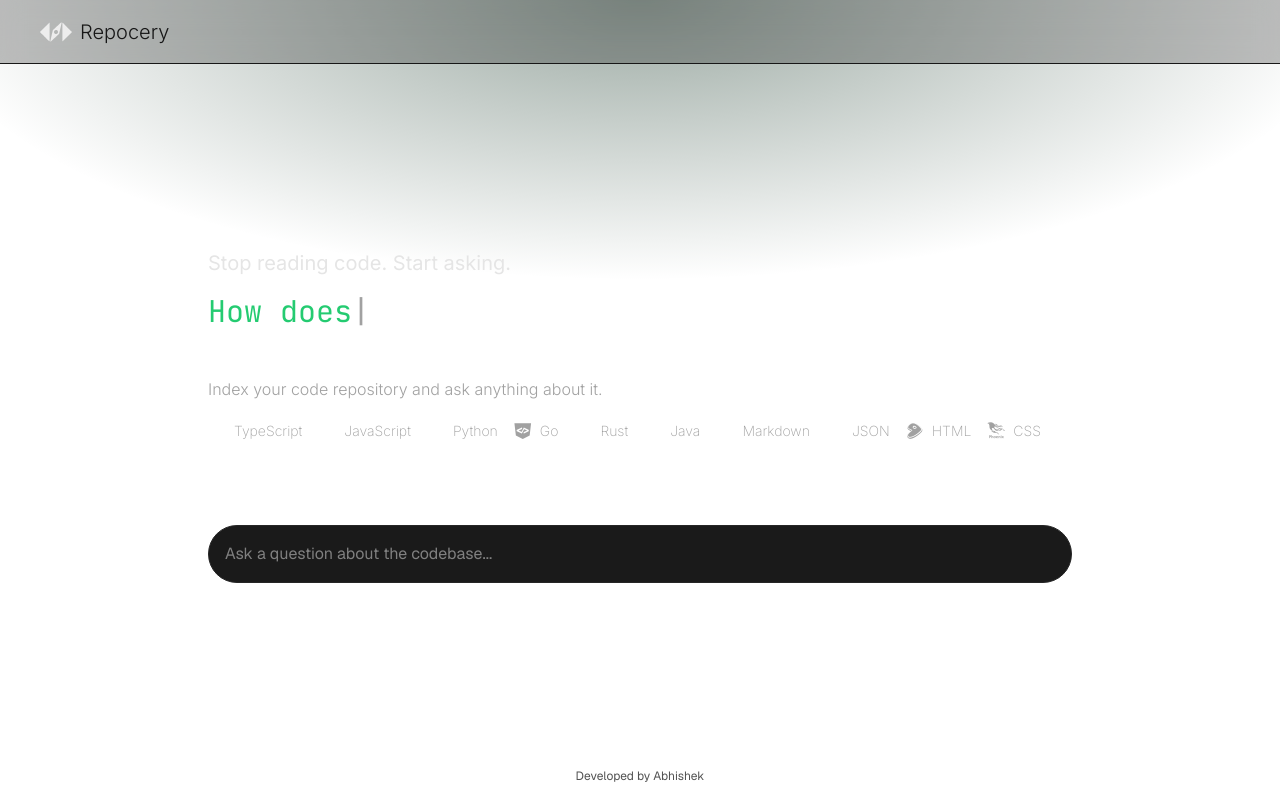
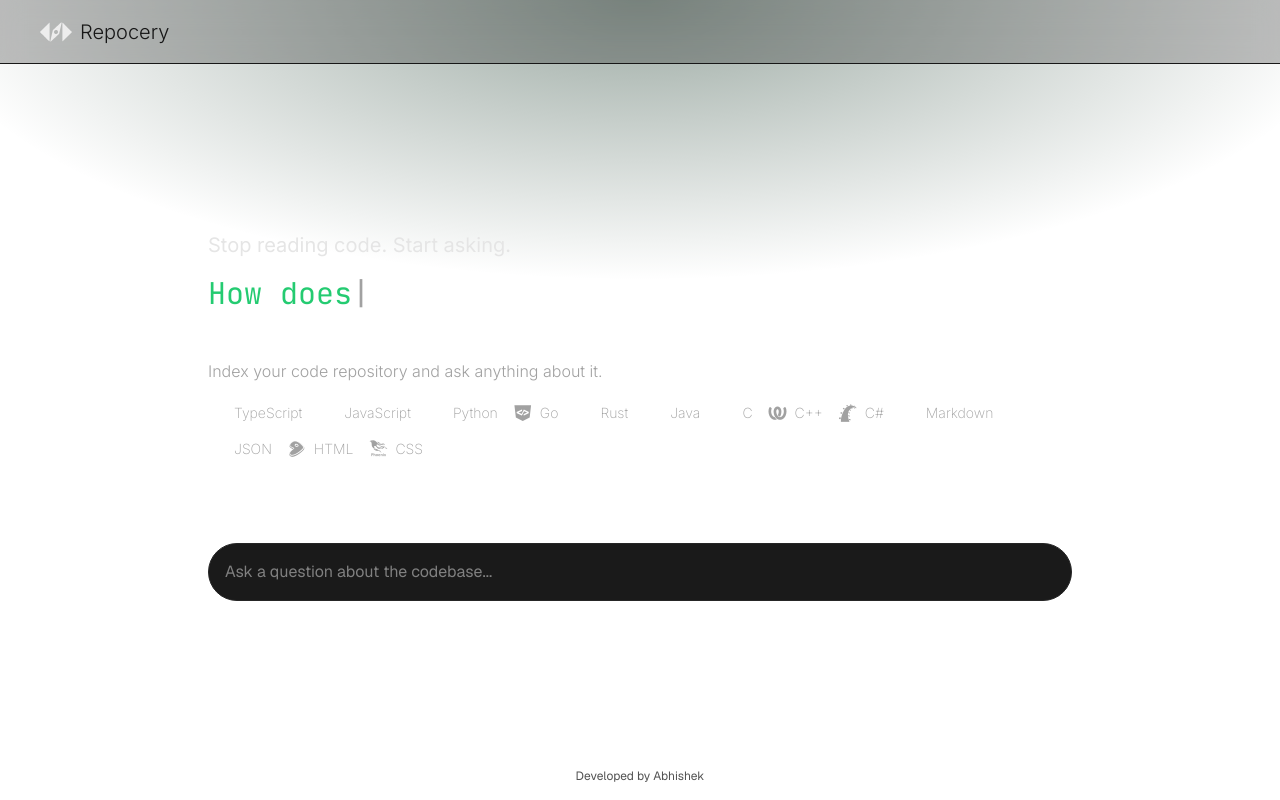
Before and after one commit to sonuoso/rag-project-explorer, a Next.js app: page / in a window 1280 px wide. Built offline with nearby package versions, Linux system fonts and the light colour scheme.

Commit message:
feat: add support for C, C++ and C#

```diff
--- a/components/Homeface.tsx
+++ b/components/Homeface.tsx
@@ -9,6 +9,9 @@ export default function Homeface() {
     { iconClass: "devicon-go-original-wordmark", label: "Go" },
     { iconClass: "devicon-rust-plain", label: "Rust" },
     { iconClass: "devicon-java-plain", label: "Java" },
+    { iconClass: "devicon-c-original", label: "C" },
+    { iconClass: "devicon-cplusplus-plain", label: "C++" },
+    { iconClass: "devicon-csharp-plain", label: "C#" },
     { iconClass: "devicon-markdown-plain", label: "Markdown" },
     { iconClass: "devicon-json-plain", label: "JSON" },
     { iconClass: "devicon-html5-plain", label: "HTML" },
--- a/lib/ingest.ts
+++ b/lib/ingest.ts
@@ -11,7 +11,10 @@ const ALLOWED_EXTENSIONS = new Set<string>([
     ".md",
     ".json",
     ".html",
-    ".css"
+    ".css",
+    ".c",
+    ".cpp",
+    ".cs"
 ])
 
 const IGNORED_DIRS = new Set<string>([
```
